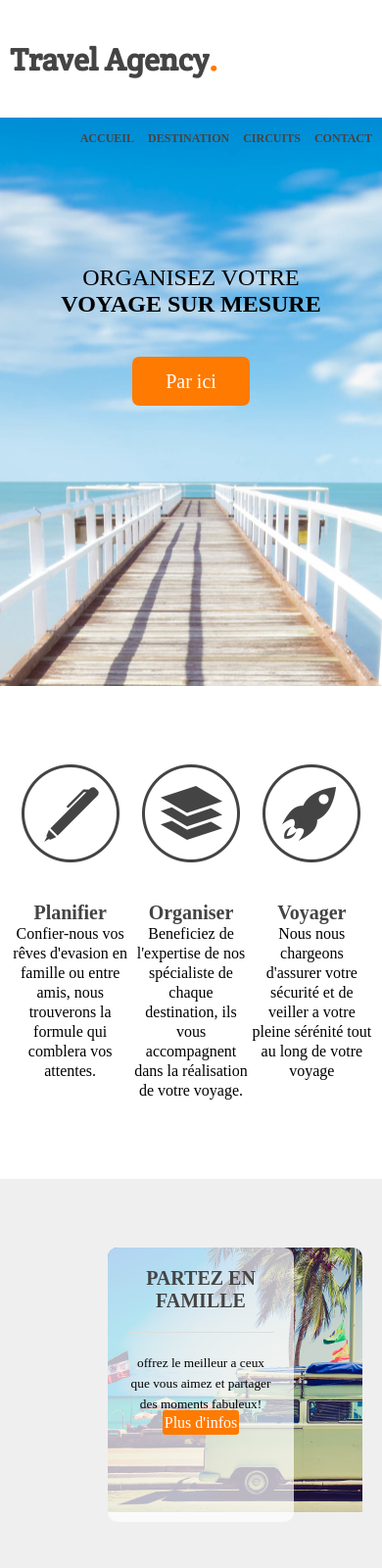
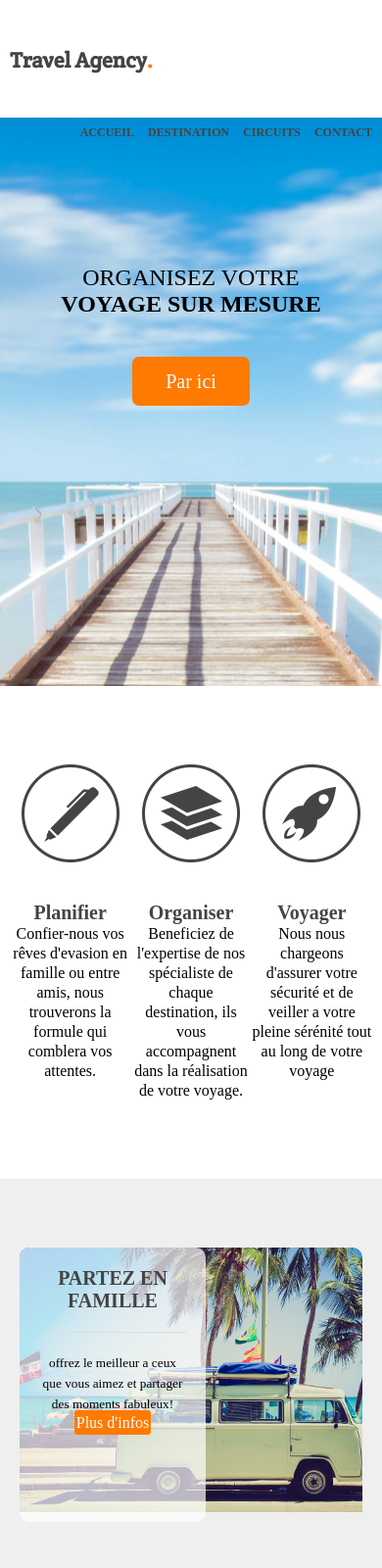
Before and after one commit to DIALLO667/travelagency, a plain HTML site: page index.html in a window 390 px wide. Shown: the top 1600 px of the page at 98% size. Drawn offline with Linux system fonts and the light colour scheme.

Commit message:
travelagency version final

```diff
--- a/index.html
+++ b/index.html
@@ -104,7 +104,8 @@
             <form>
                 <label for="name">Nom</label>
                 <input type="text" id="name" placeholder="Votre nom">
-                <label for="Email">Email</label>
+                <label for="Email">
+                    <br>Email</label>
                 <input type="text" id="Email" placeholder="Votre email">
                 <input type="submit" value="ok" class="button-3">
 
--- a/style.css
+++ b/style.css
@@ -22,6 +22,7 @@ header h1 {
     color: #444;
     float: left;
     padding-top: 40px;
+    /* font-size: 22px; */
 }
 
 .container {
@@ -365,3 +366,29 @@ footer h1 {
     }
 
 }
+
+@media screen and (max-width: 650px) {
+
+    header h1 {
+        font-family: 'crete Round';
+        color: #444;
+        float: left;
+        padding-top: 47px;
+        font-size: 22px;
+    }
+
+    #circuits article {
+        /* width: 320px; */
+        height: 280px;
+        border-radius: 10px;
+        justify-content: space-between;
+        margin-left: 10px;
+        /* margin-right: 10px; */
+        margin-top: 50px;
+        /* margin: 0 auto; */
+
+
+    }
+
+
+}
```
